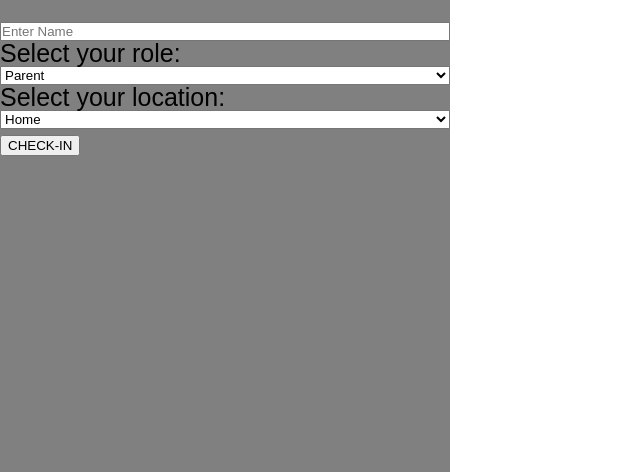
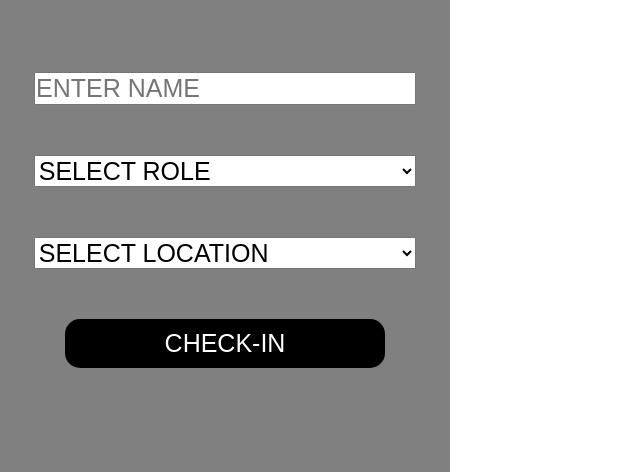
Before and after one commit to emm-garzon/DM_Foundations_Capstone, a website: page public/index.html in a window 1280 px wide. Shown: the part 328-800 px from the top of the page, without its empty margins (0-640 px from the left). Drawn offline with nearby package versions, Linux system fonts and the light colour scheme; no server answers.

Commit message:
additional css updates, form

```diff
--- a/public/index.html
+++ b/public/index.html
@@ -14,12 +14,13 @@
         <figure id="logo">
           <img src="../images/crystal-ball.png" alt="logo" id="logo-img" />
         </figure>
-        <form>
-          <input type="text" id="name" placeholder="Enter Name" />
+        <form id="main-form">
+          <input type="text" id="name" placeholder="ENTER NAME" />
 
-          <label for="roles">Select your role:</label>
+          <!-- <label for="roles">Select your role:</label> -->
 
-          <select name="role" id="role">
+          <select name="role" id="role" placeholder="Select Role">
+            <option value="label" disabled selected>SELECT ROLE</option>
             <option value="parent">Parent</option>
             <option value="guardian">Guardian</option>
             <option value="grandfather">Grandfather</option>
@@ -32,9 +33,10 @@
             <option value="friend">Friend</option>
           </select>
 
-          <label for="location">Select your location:</label>
+          <!-- <label for="location">Select your location:</label> -->
 
           <select name="location" id="location">
+            <option value="label" disabled selected>SELECT LOCATION</option>
             <option value="home">Home</option>
             <option value="school">School</option>
             <option value="work">Work</option>
--- a/public/main.js
+++ b/public/main.js
@@ -42,8 +42,8 @@ const submitHandler = (event) => {
   createMember(memberObj);
 
   name.value = "";
-  role.value = "parent";
-  location.value = "home";
+  role.value = "label";
+  location.value = "label";
 };
 
 const createMemberBanner = (member) => {
--- a/public/styles.css
+++ b/public/styles.css
@@ -21,7 +21,7 @@ body {
   border-bottom: 5px solid white;
   width: 250px;
   margin-top: 1em;
-  margin-bottom: 1em;
+  margin-bottom: 3em;
   padding: 20px 65px;
 }
 
@@ -33,20 +33,50 @@ body {
   position: fixed;
 }
 
+#main-form {
+  display: flex;
+  flex-direction: column;
+  align-items: center;
+}
+
 #name {
   display: block;
-  width: 99%;
+  width: 84%;
   padding: 0;
+  margin-bottom: 50px;
+}
+
+input[type="text"] {
+  font-size: 25px;
+}
+
+select {
+  font-size: 25px;
 }
 
 #role {
   display: block;
-  width: 100%;
+  width: 85%;
+  margin-bottom: 50px;
 }
 
 #location {
   display: block;
-  width: 100%;
+  width: 85%;
+  margin-bottom: 50px;
+}
+
+button {
+  font-size: 25px;
+  border-radius: 15px;
+  padding: 10px 100px;
+  background-color: black;
+  color: white;
+  border-width: 0px;
+}
+
+button:hover {
+  cursor: pointer;
 }
 
 /* member-banner */
```
